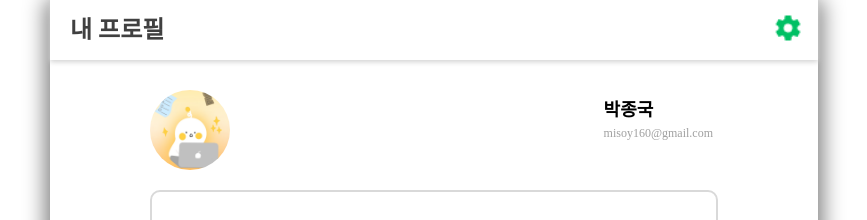
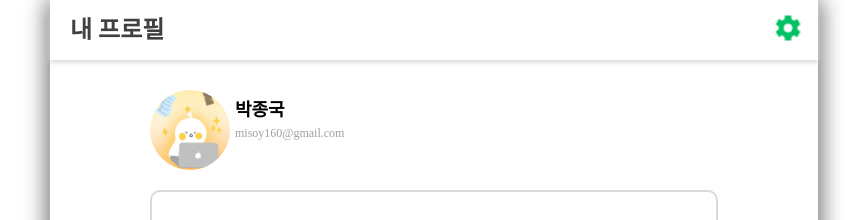
Before and after one commit to GDSC-Daejin/saboten-web, a Next.js app: page /mypage in a window 1280 px wide. Shown: the top 220 px of the page, without its empty margins (206-1073 px from the left). Built offline with nearby package versions, Linux system fonts and the light colour scheme; no server answers; a web font is replaced by a local one.

Commit message:
[feat] 빌드시 절대경로를 상대경로로 바꿔주기

```diff
--- a/next.config.js
+++ b/next.config.js
@@ -4,7 +4,8 @@ const nextConfig = {
   compiler: {
     styledComponents: true,
     removeConsole: process.env.NODE_ENV === "production"
-  }
+  },
+  assetPrefix:'.'
 }
 
 module.exports = nextConfig
--- a/pages/mypage.js
+++ b/pages/mypage.js
@@ -20,13 +20,13 @@ const MyPage = () => {
             <Main>
                 <Seo title='MyPage'/>
                 <Container>
-                    <Flex>
+                    <ProfileFlex>
                         <ProfileImg src={ImgURL}/>
                         <div>
                             <Text size="18px" bold='bold'>{`박종국`}</Text>
                             <Text  size="12px" color="var(--saboten-gray-500)">{`misoy160@gmail.com`}</Text>
                         </div>
-                    </Flex>
+                    </ProfileFlex>
                     <PostData>
                         <Box>
                             <Text size="18px" bold='bold'>{`27`}</Text>
@@ -155,3 +155,7 @@ const PostData = styled(Flex)`
   margin: 20px 0;
   padding: 30px 50px;
 `
+const ProfileFlex = styled.div`
+    display: flex;
+    margin-right: auto;
+`
```
